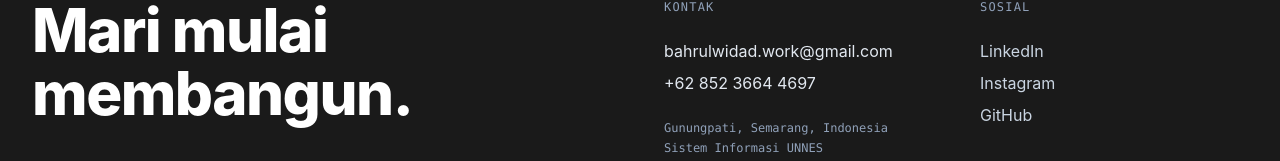
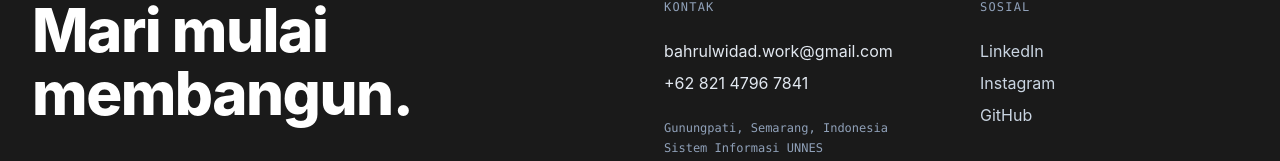
Before and after one commit to bahrulwd/widad-portfolio, a React (Vite) app: page / in a window 1280 px wide. Shown: the part 10365-10526 px from the top of the page. Built offline with nearby package versions, Linux system fonts and the light colour scheme.

Commit message:
fix: update contact phone number to +62 821 4796 7841

```diff
--- a/src/data/config.ts
+++ b/src/data/config.ts
@@ -36,7 +36,7 @@ export const siteConfig: SiteConfig = {
   university: "Universitas Negeri Semarang (UNNES)",
   major: "S1 Sistem Informasi",
   email: "bahrulwidad.work@gmail.com",
-  phone: "+62 852 3664 4697",
+  phone: "+62 821 4796 7841",
   location: "Gunungpati, Semarang, Indonesia",
   availableForFreelance: true,
   availabilityText: "Available for Q4 Projects",
@@ -44,7 +44,7 @@ export const siteConfig: SiteConfig = {
     github: "https://github.com/bahrulwd",
     linkedin: "https://www.linkedin.com/in/muhammadbahrulwidad/",
     instagram: "https://www.instagram.com/bhrlwidadd/",
-    whatsapp: "https://wa.me/6285236644697?text=Halo%20Muhammad%20Bahrul%20Widad,%20saya%20ingin%20berkonsultasi%20mengenai%20proyek%20web",
+    whatsapp: "https://wa.me/6282147967841?text=Halo%20Muhammad%20Bahrul%20Widad,%20saya%20ingin%20berkonsultasi%20mengenai%20proyek%20web",
   },
   stats: [
     { label: "Projects Delivered", value: "50+", numericValue: 50 },
```
Also changed, not shown: 1 other file (tests, documents, lock files or other folders).
